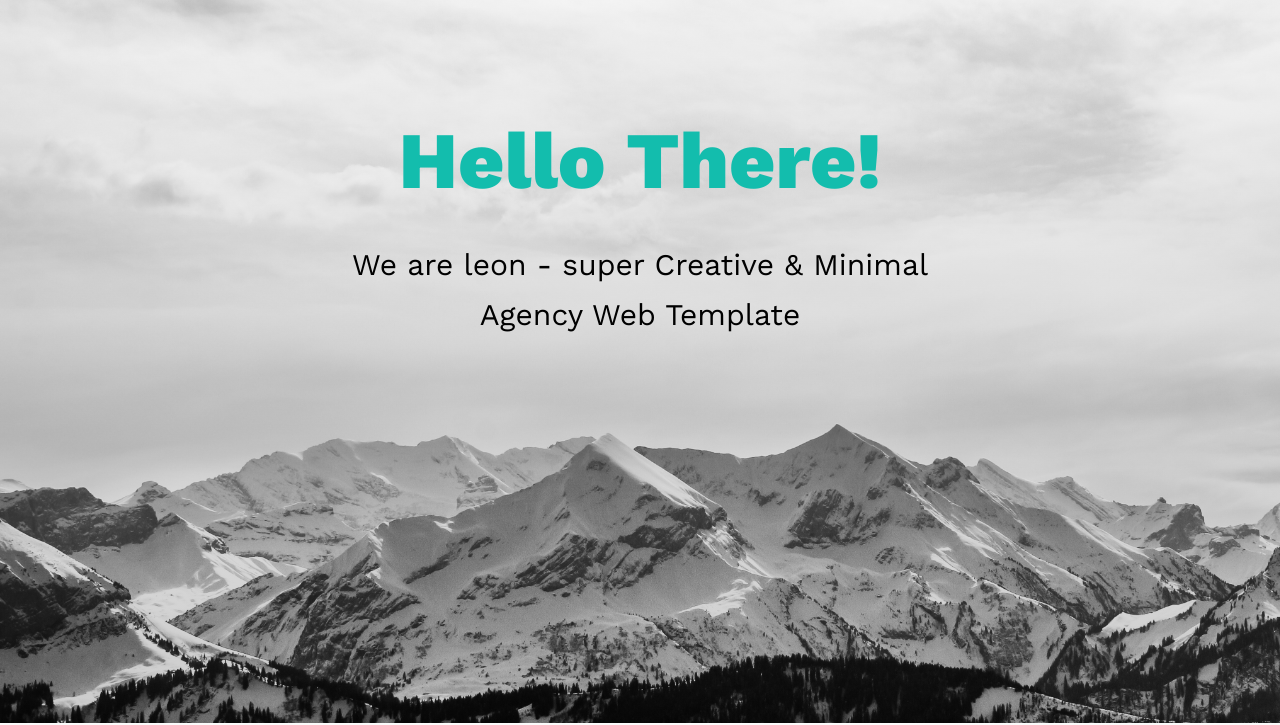
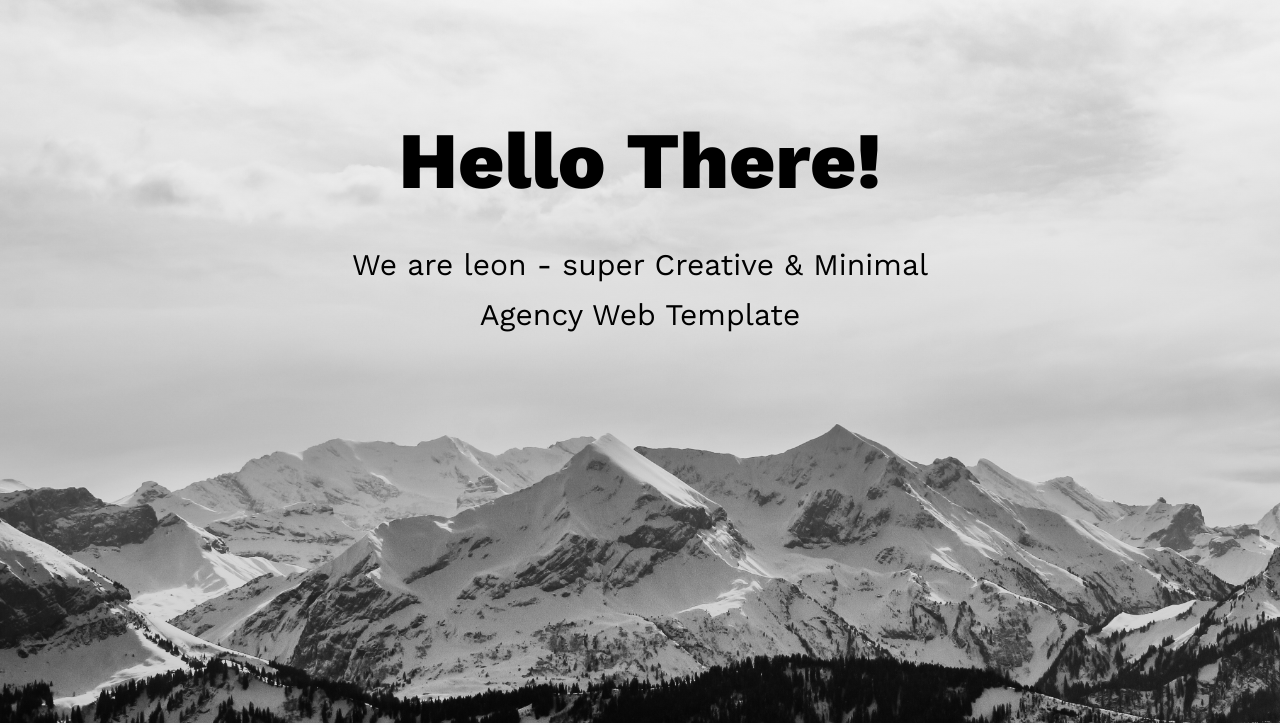
Before and after one commit to Abbas49/ElzeroWebSchool_Assignment, a plain HTML site: page index.html in a window 1280 px wide. Shown: the part 77-802 px from the top of the page. Drawn offline with nearby package versions, Linux system fonts and the light colour scheme.

Commit message:
change main color to black

```diff
--- a/css/style.css
+++ b/css/style.css
@@ -3,7 +3,7 @@
     font-family: "Work sans";
 }
 :root{
-    --blue: rgb(19,189,173);
+    --blue: black;
     --black: #2c4755;
     --background: #fafafa;
 }
```
